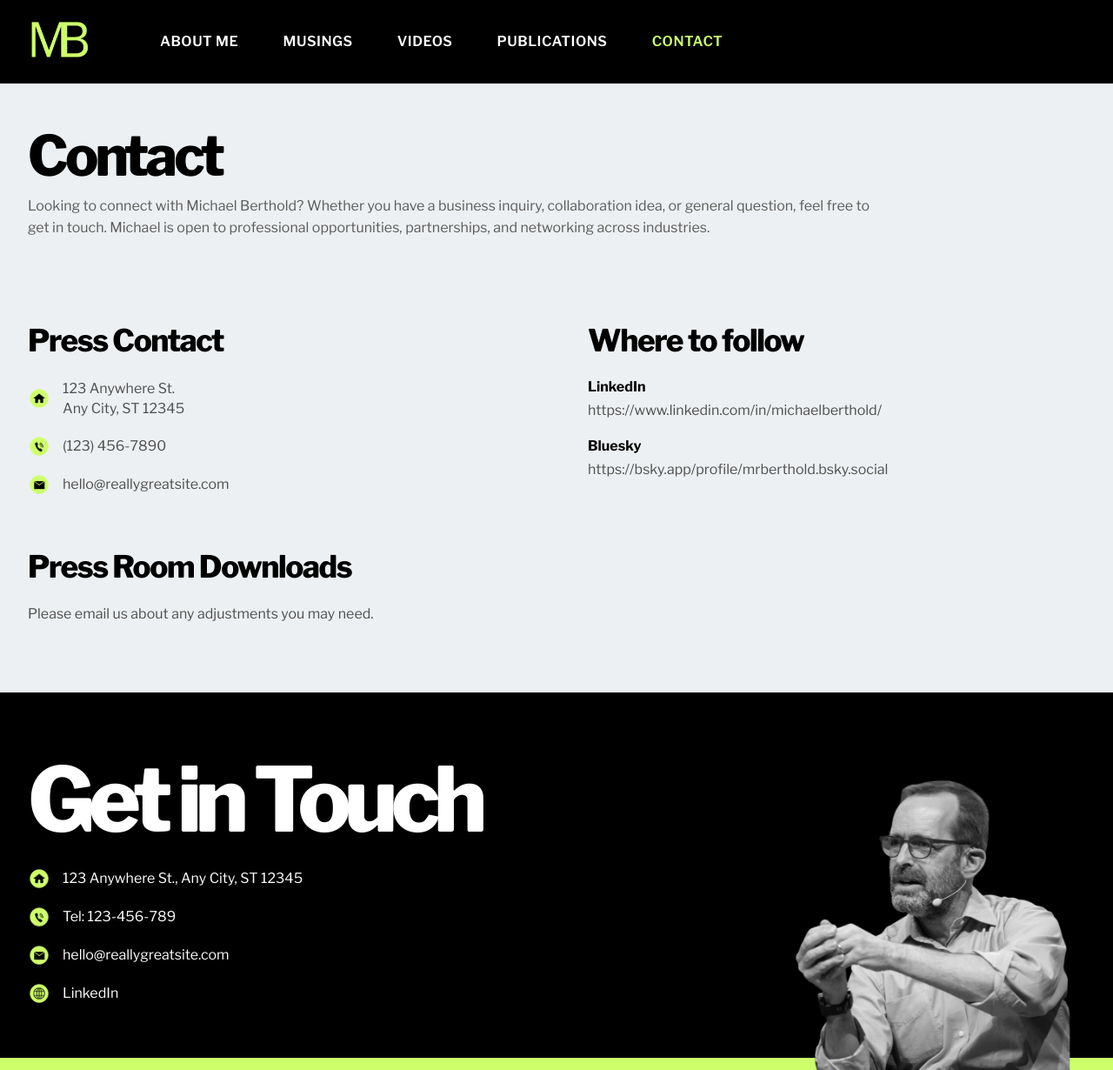
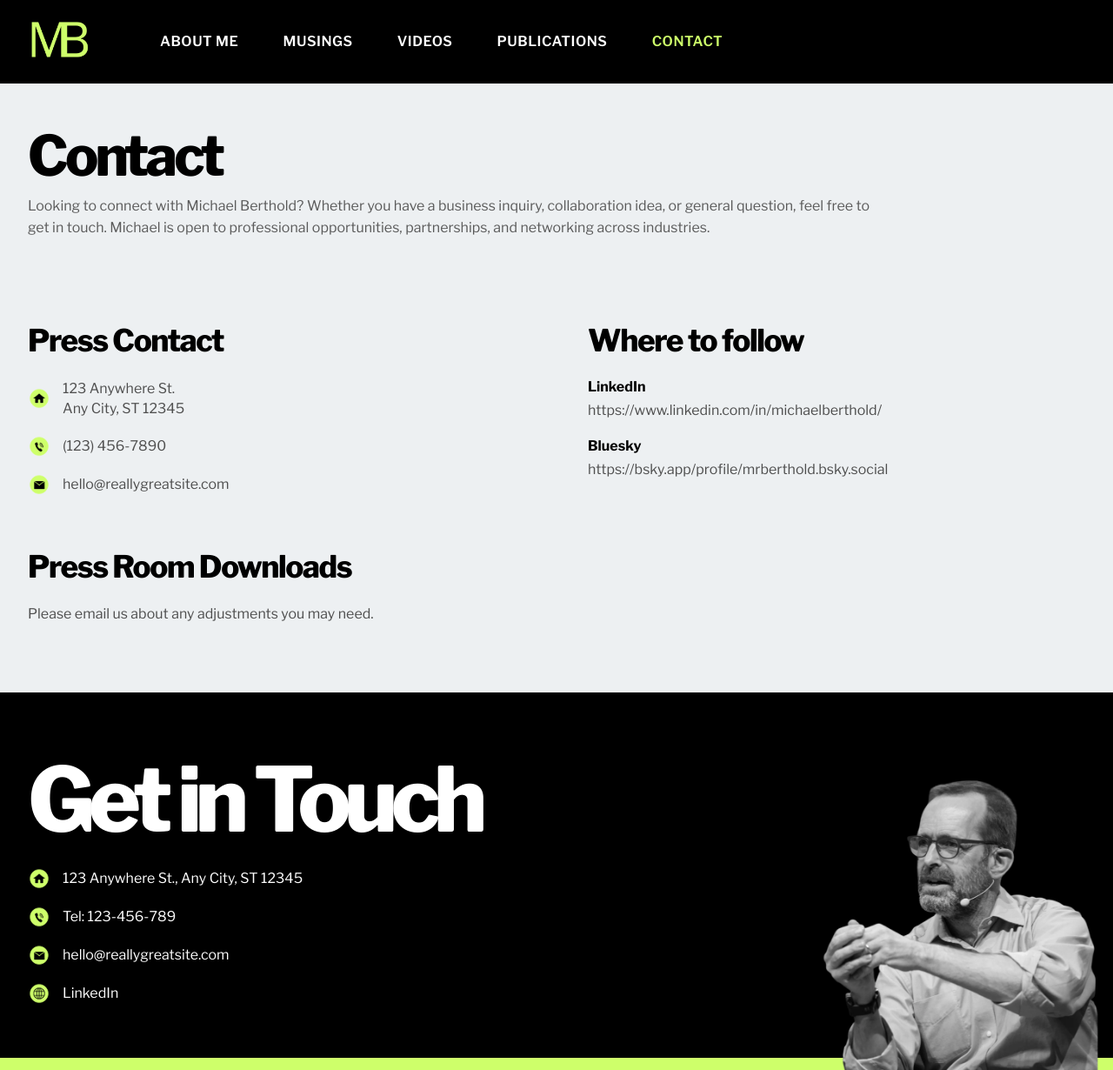
Before and after one commit to lacahelpme/mb, a Jekyll site: the page built from contact.html, in a window 1280 px wide. Shown: the whole page at 87% size. Built offline with Jekyll 4.4.1, drawn with Linux system fonts in a browser that asks for light colours.

Commit message:
Update style.css

```diff
--- a/assets/css/style.css
+++ b/assets/css/style.css
@@ -1670,7 +1670,7 @@ h4:last-child {
 
 .footer-figure {
   position: absolute;
-  right: max(32px, calc((100vw - var(--container)) / 2));
+  right: 0;
   bottom: 0;
   width: min(32vw, 420px);
   z-index: 1;
@@ -1811,7 +1811,6 @@ a:focus-visible {
   }
 
   .footer-figure {
-    right: 32px;
     width: min(46vw, 420px);
   }
 
```
